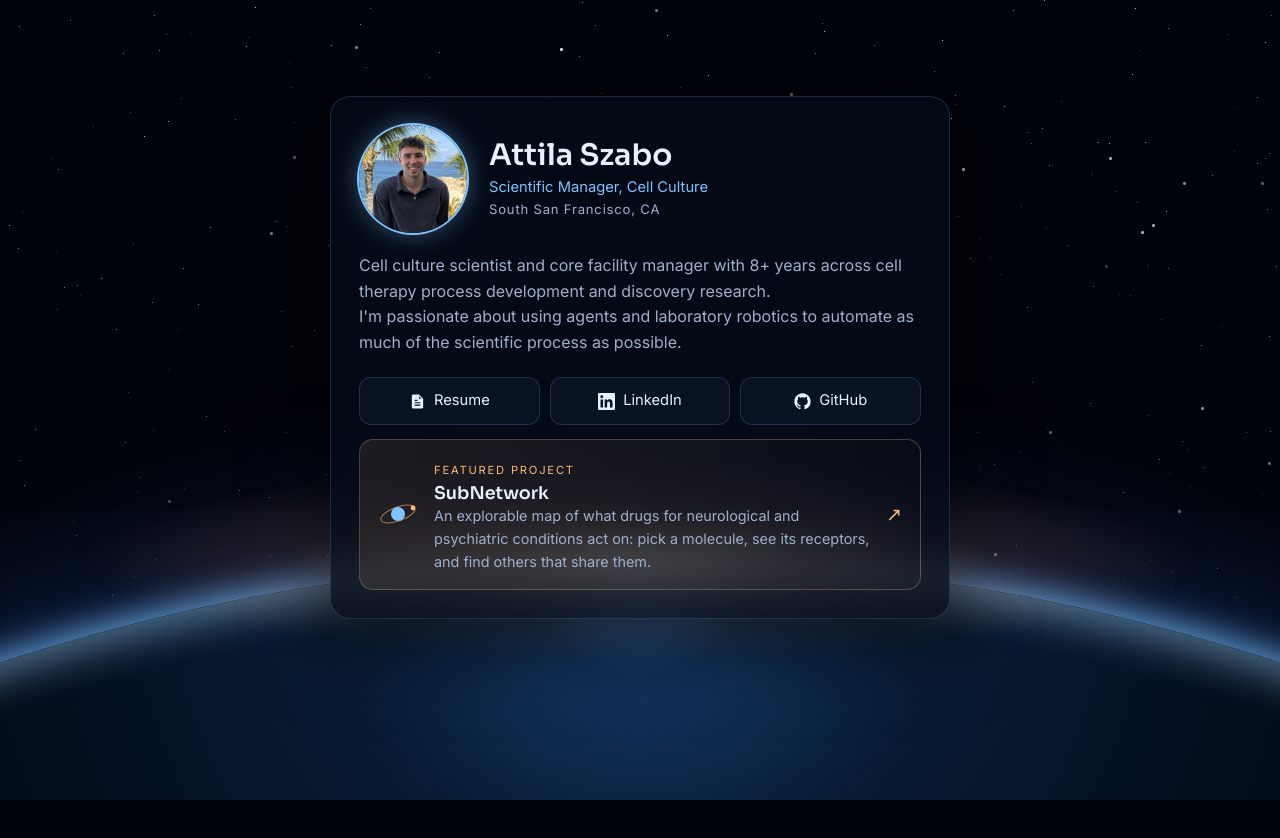
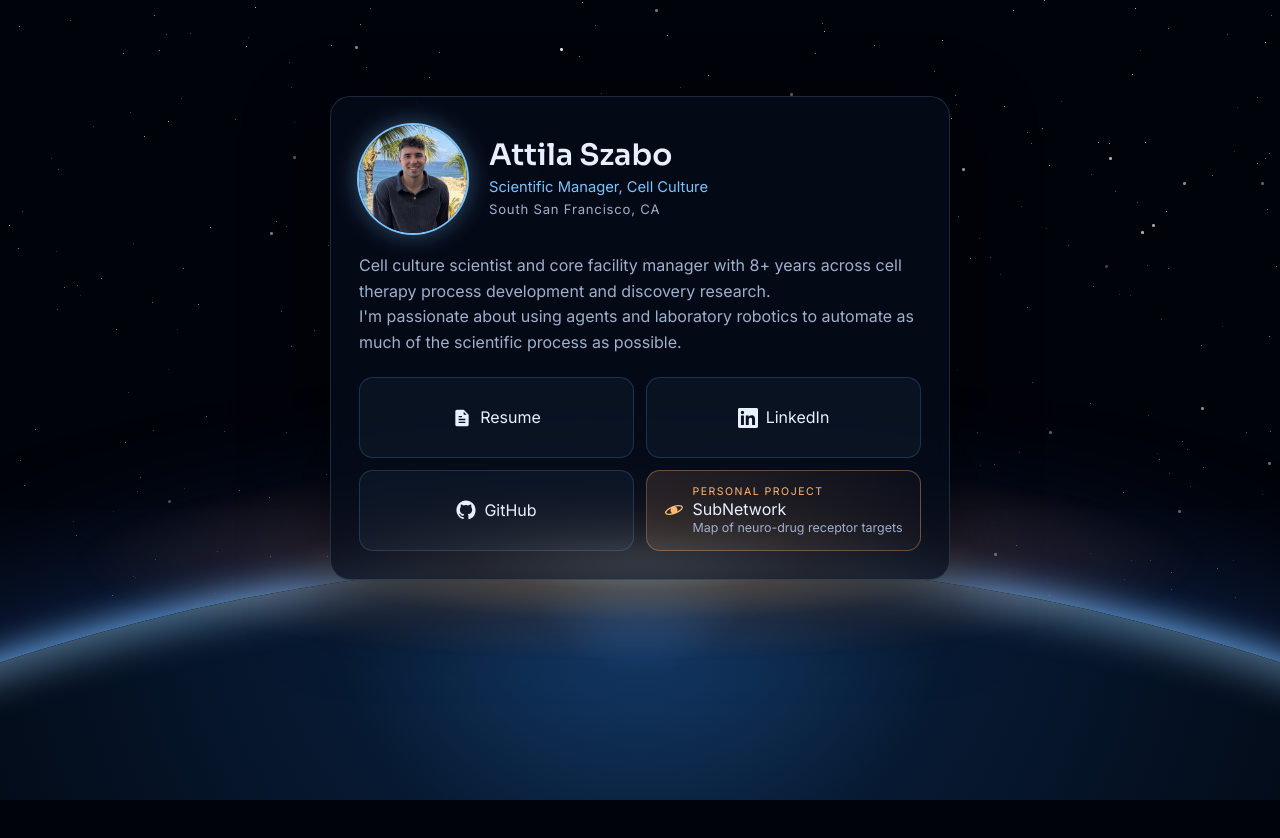
Before and after one commit to szaszeattila/szaszeattila.github.io, a plain HTML site: page index.html in a window 1280 px wide. Drawn offline with Linux system fonts and the light colour scheme.

Commit message:
Update site from resume@5c38cb1

```diff
--- a/index.html
+++ b/index.html
@@ -65,39 +65,31 @@
   .place { color: var(--muted); font-size: .82rem; letter-spacing: .06em; }
   .bio { color: var(--muted); margin: 20px 0 22px; }
 
-  .links { display: grid; grid-template-columns: repeat(3, 1fr); gap: 10px; }
+  .links { display: grid; grid-template-columns: repeat(2, 1fr); grid-auto-rows: 1fr; gap: 12px; }
   .links a {
     display: flex; align-items: center; justify-content: center; gap: 8px;
-    padding: 11px 10px; border-radius: 12px;
+    min-height: 64px; padding: 14px 16px; border-radius: 14px;
     border: 1px solid rgb(var(--accent-rgb) / .18); background: rgb(var(--accent-rgb) / .05);
-    color: var(--text); text-decoration: none; font-size: .92rem;
+    color: var(--text); text-decoration: none; font-size: 1rem;
     transition: background .2s, border-color .2s;
   }
   .links a:hover, .links a:focus-visible { background: rgb(var(--accent-rgb) / .16); border-color: var(--accent); }
-  .links svg { width: 17px; height: 17px; fill: currentColor; }
-
-  .project {
-    display: flex; align-items: center; gap: 16px; margin-top: 14px;
-    padding: 16px 18px; border-radius: 14px;
-    border: 1px solid rgb(var(--accent2-rgb) / .28);
-    background: linear-gradient(90deg, rgb(var(--accent2-rgb) / .10), rgb(var(--accent2-rgb) / .02));
-    color: inherit; text-decoration: none; transition: border-color .2s;
+  .links svg { flex: none; width: 20px; height: 20px; fill: currentColor; }
+  .links a.project {
+    border-color: rgb(var(--accent2-rgb) / .32);
+    background: linear-gradient(90deg, rgb(var(--accent2-rgb) / .12), rgb(var(--accent2-rgb) / .03));
   }
-  .project:hover, .project:focus-visible { border-color: var(--accent2); }
-  .orbit { flex: none; width: 40px; height: 40px; }
-  .orbit .o { fill: none; stroke: var(--accent2); stroke-opacity: .6; }
-  .orbit .p { fill: var(--accent); }
-  .orbit .m { fill: var(--accent2); }
-  .project .label { font-size: .7rem; letter-spacing: .16em; text-transform: uppercase; color: var(--accent2); }
-  .project h2 { font: 600 1.1rem Sora, sans-serif; }
-  .project p { color: var(--muted); font-size: .9rem; }
-  .project .arrow { margin-left: auto; color: var(--accent2); font-size: 1.2rem; }
+  .links a.project:hover, .links a.project:focus-visible { background: rgb(var(--accent2-rgb) / .16); border-color: var(--accent2); }
+  .links a.project svg { color: var(--accent2); }
+  .project .tag { display: block; font-size: .66rem; line-height: 1.3; letter-spacing: .14em; text-transform: uppercase; color: var(--accent2); }
+  .project .name { display: block; line-height: 1.3; }
+  .project .desc { display: block; font-size: .78rem; line-height: 1.3; color: var(--muted); }
 
   @media (max-width: 520px) {
     .head { flex-direction: column; text-align: center; gap: 14px; }
     .bio { text-align: center; }
-    .links a { font-size: .85rem; padding: 10px 6px; gap: 6px; }
-    .orbit { display: none; }
+    .links { grid-template-columns: 1fr; gap: 10px; }
+    .links a { min-height: 60px; }
   }
   @media (prefers-reduced-motion: reduce) { *, *::before, *::after { animation: none !important; } }
 
@@ -146,21 +138,8 @@
       <a href="resume.pdf" target="_blank" rel="noopener"><svg viewBox="0 0 24 24" aria-hidden="true"><path d="M14 2H6a2 2 0 0 0-2 2v16a2 2 0 0 0 2 2h12a2 2 0 0 0 2-2V8zm0 2.5L17.5 8H14zM8 13h8v1.6H8zm0 3.4h8V18H8zM8 9.6h4v1.6H8z"/></svg> Resume</a>
       <a href="https://www.linkedin.com/in/attila-szabo-a7795a11b" target="_blank" rel="noopener"><svg viewBox="0 0 24 24" aria-hidden="true"><path d="M20.45 20.45h-3.56v-5.57c0-1.33-.03-3.04-1.85-3.04-1.85 0-2.14 1.45-2.14 2.94v5.67H9.35V9h3.41v1.56h.05c.48-.9 1.64-1.85 3.37-1.85 3.6 0 4.27 2.37 4.27 5.46v6.28zM5.34 7.43a2.06 2.06 0 1 1 0-4.13 2.06 2.06 0 0 1 0 4.13zM7.12 20.45H3.56V9h3.56v11.45zM22.22 0H1.77C.79 0 0 .77 0 1.73v20.54C0 23.23.79 24 1.77 24h20.45c.98 0 1.78-.77 1.78-1.73V1.73C24 .77 23.2 0 22.22 0z"/></svg> LinkedIn</a>
       <a href="https://github.com/szaszeattila" target="_blank" rel="noopener"><svg viewBox="0 0 24 24" aria-hidden="true"><path d="M12 .5C5.65.5.5 5.65.5 12c0 5.08 3.29 9.39 7.86 10.91.58.1.79-.25.79-.56v-2c-3.2.7-3.87-1.37-3.87-1.37-.52-1.33-1.28-1.69-1.28-1.69-1.04-.71.08-.7.08-.7 1.15.08 1.76 1.18 1.76 1.18 1.03 1.76 2.69 1.25 3.35.96.1-.75.4-1.25.73-1.54-2.56-.29-5.25-1.28-5.25-5.69 0-1.26.45-2.29 1.18-3.1-.12-.29-.51-1.46.11-3.05 0 0 .97-.31 3.17 1.18a11 11 0 0 1 5.77 0c2.2-1.49 3.17-1.18 3.17-1.18.63 1.59.23 2.76.11 3.05.74.81 1.18 1.84 1.18 3.1 0 4.42-2.69 5.39-5.26 5.68.41.36.78 1.06.78 2.14v3.17c0 .31.21.67.8.56A11.5 11.5 0 0 0 23.5 12C23.5 5.65 18.35.5 12 .5z"/></svg> GitHub</a>
+      <a class="project" href="https://subnetwork.dev" target="_blank" rel="noopener"><svg viewBox="0 0 24 24" aria-hidden="true"><ellipse cx="12" cy="12" rx="10.5" ry="4" transform="rotate(-20 12 12)" fill="none" stroke="currentColor" stroke-width="1.6"/><circle cx="12" cy="12" r="4.2"/></svg><span><span class="tag">Personal project</span><span class="name">SubNetwork</span><span class="desc">Map of neuro-drug receptor targets</span></span></a>
     </nav>
-
-    <a class="project" href="https://subnetwork.dev" target="_blank" rel="noopener">
-      <svg class="orbit" viewBox="0 0 40 40" aria-hidden="true">
-        <ellipse class="o" cx="20" cy="20" rx="18" ry="7" transform="rotate(-20 20 20)"/>
-        <circle class="p" cx="20" cy="20" r="7"/>
-        <circle class="m" cx="35" cy="14" r="2.4"/>
-      </svg>
-      <div>
-        <span class="label">Featured project</span>
-        <h2>SubNetwork</h2>
-        <p>An explorable map of what drugs for neurological and psychiatric conditions act on: pick a molecule, see its receptors, and find others that share them.</p>
-      </div>
-      <span class="arrow" aria-hidden="true">↗</span>
-    </a>
   </main>
 
 
```
Also changed, not shown: 1 other file.
